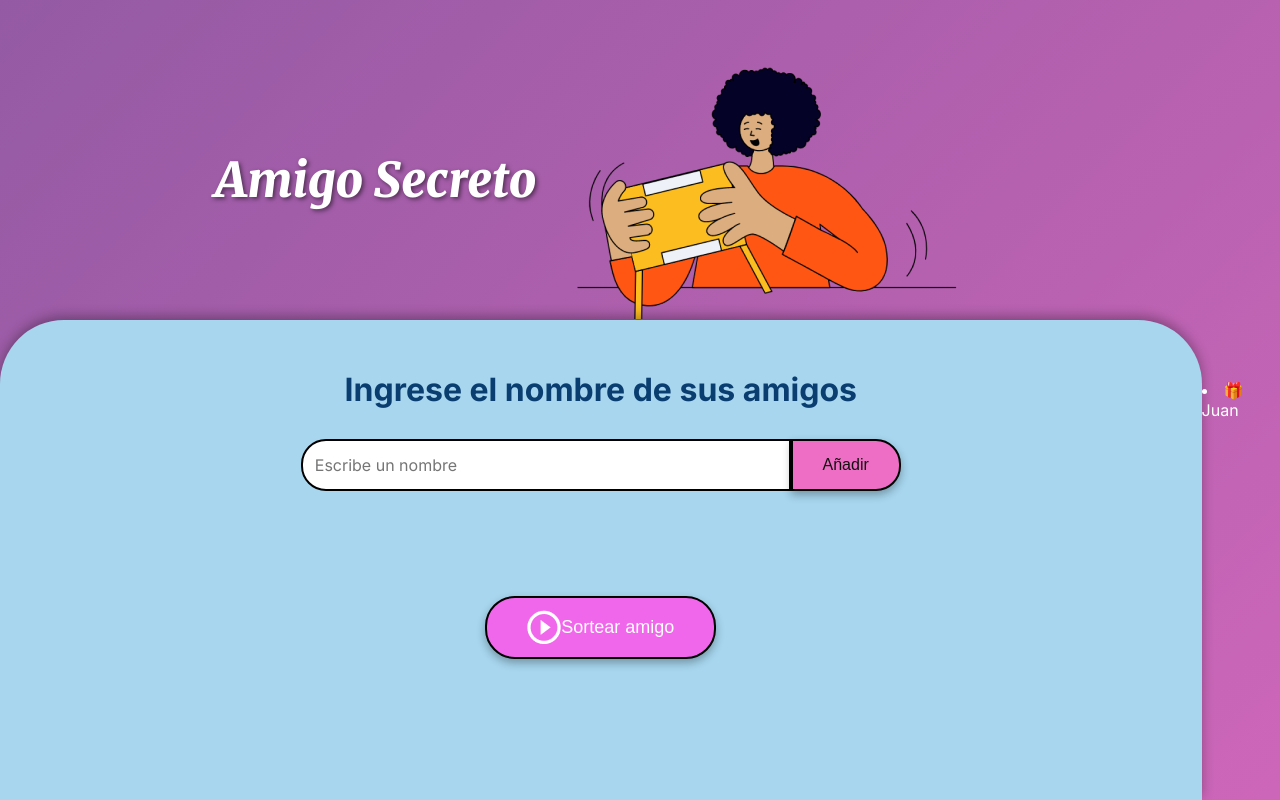
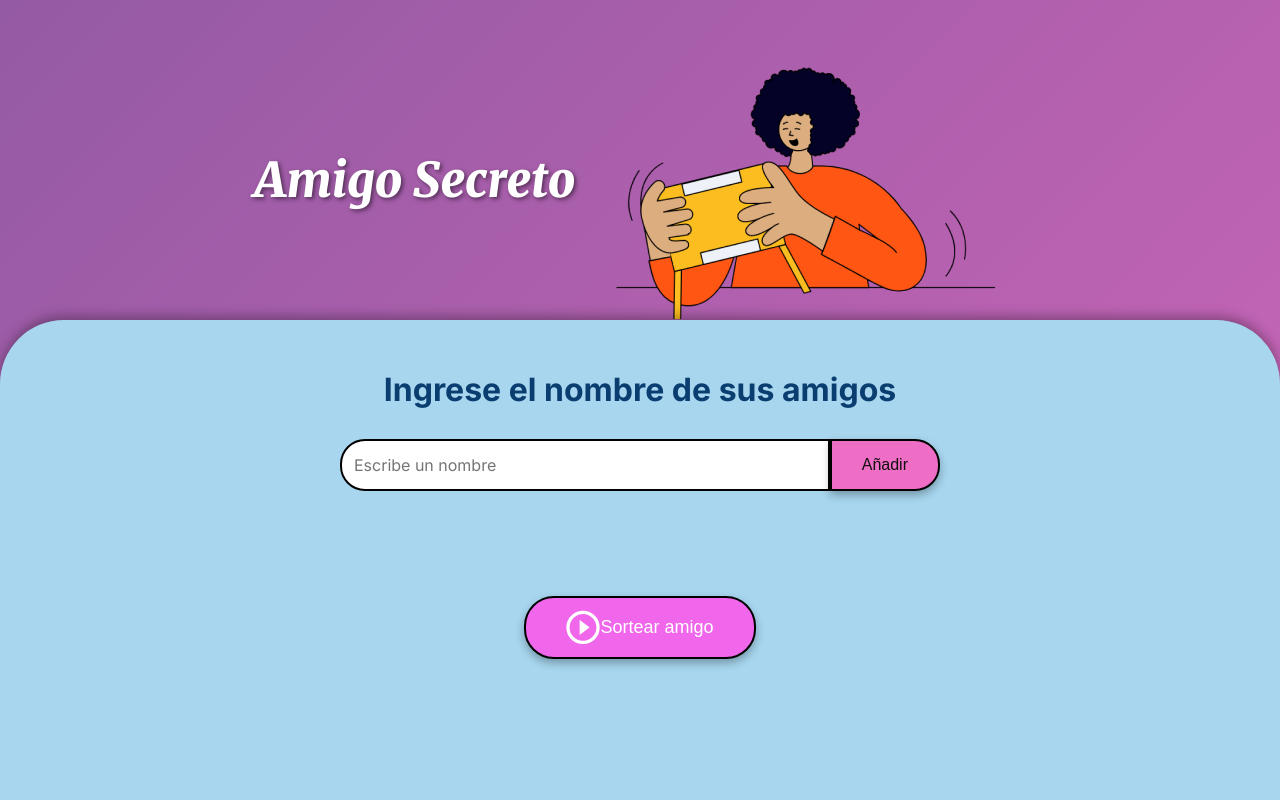
Before and after one commit to April523/Challenge-Amigo-Secreto, a plain HTML site: page index.html in a window 1280 px wide. Drawn offline with Linux system fonts and the light colour scheme.

Commit message:
Actualizar index

```diff
--- a/app.js
+++ b/app.js
@@ -1,5 +1,3 @@
-// El principal objetivo de este desafío es fortalecer tus habilidades en lógica de programación. Aquí deberás desarrollar la lógica para resolver el problema.
-
 
 let amigos = [];
 let asignacionesGlobal = {};
--- a/index.html
+++ b/index.html
@@ -36,8 +36,6 @@
             </div>
         </section>
     </main>
-
-    <li class="fade-in">🎁 Juan</li>
     <script src="app.js" defer></script>
 </body>
 </html>
```
Also changed, not shown: style.css (line endings or trailing spaces).
